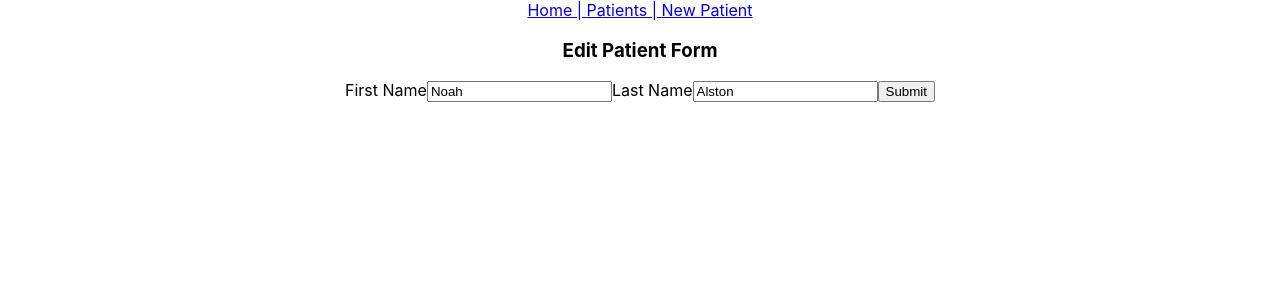
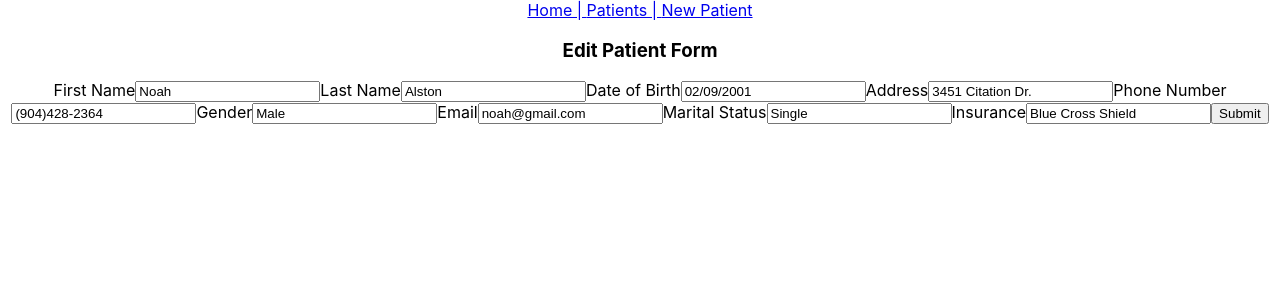
Before and after one commit to NoahAl777/paperless-2.0, a React (Create React App) app: page /patients/1/edit in a window 1280 px wide. Shown: the top 300 px of the page. Built offline with nearby package versions, Linux system fonts and the light colour scheme; data requests are answered from the project's data file.

Commit message:
add ability to edit all new fields in EditPatientForm

```diff
--- a/db.json
+++ b/db.json
@@ -10,7 +10,7 @@
       "gender": "Male",
       "email": "noah@gmail.com",
       "maritalStatus": "Single",
-      "insurance": "Blue Cross"
+      "insurance": "Blue Cross Shield"
     },
     {
       "id": 2,
--- a/src/Components/EditPatientForm.js
+++ b/src/Components/EditPatientForm.js
@@ -4,6 +4,13 @@ import { useParams } from "react-router-dom";
 const EditPatientForm = ({ patientsUrl, selectedPatient, setSelectedPatient, patients, setPatients }) => {
   const [firstName, setFirstName] = useState("")
   const [lastName, setLastName] = useState("")
+  const [dateOfBirth, setDateOfBirth] = useState("")
+  const [address, setAddress] = useState("")
+  const [phone, setPhone] = useState("")
+  const [gender, setGender] = useState("")
+  const [email, setEmail] = useState("")
+  const [maritalStatus, setMaritalStatus] = useState("")
+  const [insurance, setInsurance] = useState("")
   const params = useParams();
 
   useEffect(() => {
@@ -11,6 +18,13 @@ const EditPatientForm = ({ patientsUrl, selectedPatient, setSelectedPatient, pat
       const urlPatient = patients.filter((patient) => patient.id === parseInt(params.id))
       setFirstName(urlPatient[0].firstName)
       setLastName(urlPatient[0].lastName)
+      setDateOfBirth(urlPatient[0].dateOfBirth)
+      setAddress(urlPatient[0].address)
+      setPhone(urlPatient[0].phone)
+      setGender(urlPatient[0].gender)
+      setEmail(urlPatient[0].email)
+      setMaritalStatus(urlPatient[0].maritalStatus)
+      setInsurance(urlPatient[0].insurance)
     }
   }, [selectedPatient])
 
@@ -18,7 +32,14 @@ const EditPatientForm = ({ patientsUrl, selectedPatient, setSelectedPatient, pat
     event.preventDefault()
     const updatedPatientFormData = {
       firstName: firstName,
-      lastName: lastName
+      lastName: lastName,
+      dateOfBirth: dateOfBirth,
+      address: address,
+      phone: phone,
+      gender: gender,
+      email: email,
+      maritalStatus: maritalStatus,
+      insurance: insurance,
     }
 
     fetch(patientsUrl + `/${selectedPatient.id}`, {
@@ -35,7 +56,7 @@ const EditPatientForm = ({ patientsUrl, selectedPatient, setSelectedPatient, pat
   const updatePatientsToDisplay = () => {
     const updatedDisplay = [...patients].map((patient) => {
       if (patient.id === selectedPatient.id) {
-        const updatedPatient = { ...patient, firstName, lastName }
+        const updatedPatient = { ...patient, firstName, lastName, dateOfBirth, address, phone, gender, email, maritalStatus, insurance }
         setSelectedPatient(updatedPatient)
         return updatedPatient
       } else {
@@ -49,8 +70,22 @@ const EditPatientForm = ({ patientsUrl, selectedPatient, setSelectedPatient, pat
   const handleChange = (event, formField) => {
     if (formField === "firstName") {
       setFirstName(event.target.value)
-    } else {
+    } else if (formField === "lastName") {
       setLastName(event.target.value)
+    } else if (formField === "dateOfBirth") {
+      setDateOfBirth(event.target.value)
+    } else if (formField === "address") {
+      setAddress(event.target.value)
+    } else if (formField === "phone") {
+      setPhone(event.target.value)
+    } else if (formField === "gender") {
+      setGender(event.target.value)
+    } else if (formField === "email") {
+      setEmail(event.target.value)
+    } else if (formField === "maritalStatus") {
+      setMaritalStatus(event.target.value)
+    } else if (formField === "insurance") {
+      setInsurance(event.target.value)
     }
   }
   // debugger
@@ -62,6 +97,20 @@ const EditPatientForm = ({ patientsUrl, selectedPatient, setSelectedPatient, pat
         <input type="text" value={firstName} onChange={(event) => handleChange(event, "firstName")}></input>
         <label>Last Name</label>
         <input type="text" value={lastName} onChange={(event) => handleChange(event, "lastName")}></input>
+        <label>Date of Birth</label>
+        <input type="text" value={dateOfBirth} onChange={(event) => handleChange(event, "dateOfBirth")}></input>
+        <label>Address</label>
+        <input type="text" value={address} onChange={(event) => handleChange(event, "address")}></input>
+        <label>Phone Number</label>
+        <input type="text" value={phone} onChange={(event) => handleChange(event, "phone")}></input>
+        <label>Gender</label>
+        <input type="text" value={gender} onChange={(event) => handleChange(event, "gender")}></input>
+        <label>Email</label>
+        <input type="text" value={email} onChange={(event) => handleChange(event, "email")}></input>
+        <label>Marital Status</label>
+        <input type="text" value={maritalStatus} onChange={(event) => handleChange(event, "maritalStatus")}></input>
+        <label>Insurance</label>
+        <input type="text" value={insurance} onChange={(event) => handleChange(event, "insurance")}></input>
         <input type="submit"></input>
       </form >
     </>
--- a/src/Components/PatientInfo.js
+++ b/src/Components/PatientInfo.js
@@ -31,7 +31,7 @@ const PatientInfo = ({ selectedPatient, patients, setPatients, setSelectedPatien
         <p>Phone: {`${patientDisplayed[0].phone}`}</p>
         <p>Gender: {`${patientDisplayed[0].gender}`}</p>
         <p>Email: {`${patientDisplayed[0].email}`}</p>
-        <p>Marital Status:{`${patientDisplayed[0].maritalStatus}`}</p>
+        <p>Marital Status: {`${patientDisplayed[0].maritalStatus}`}</p>
         <p>Insurance: {`${patientDisplayed[0].insurance}`}</p>
         <button onClick={() => handleDelete(selectedPatient)}>x</button>
         <Link to={`/patients/${patientDisplayed[0].id}/edit`}>
```
